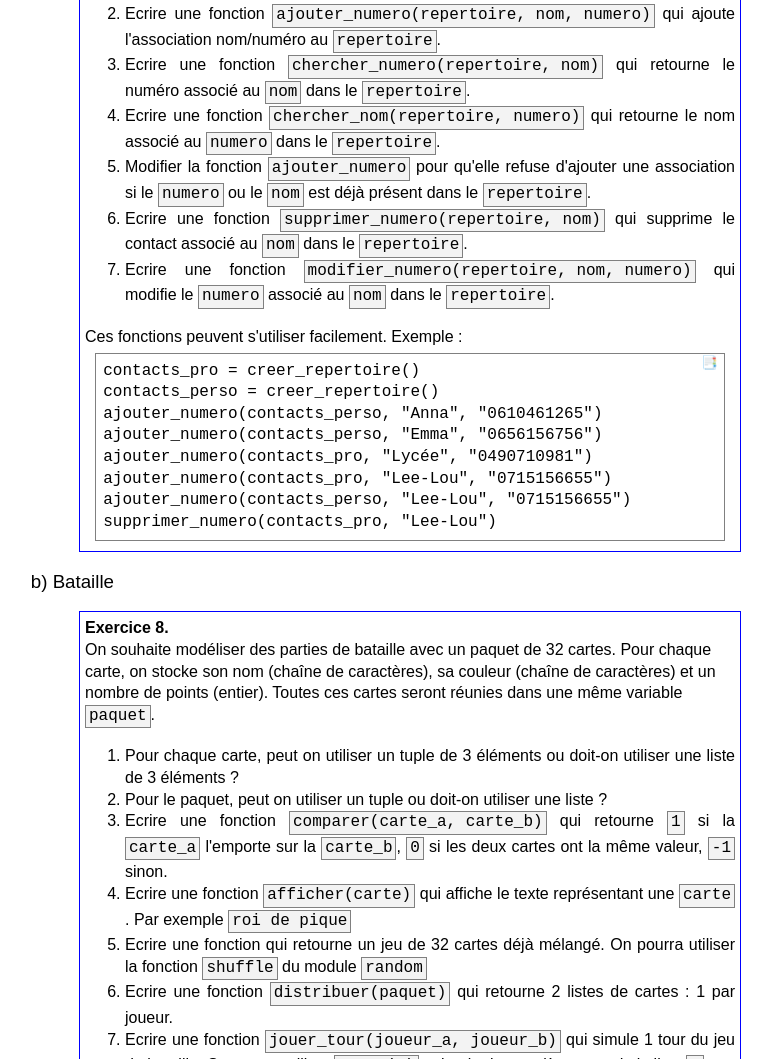
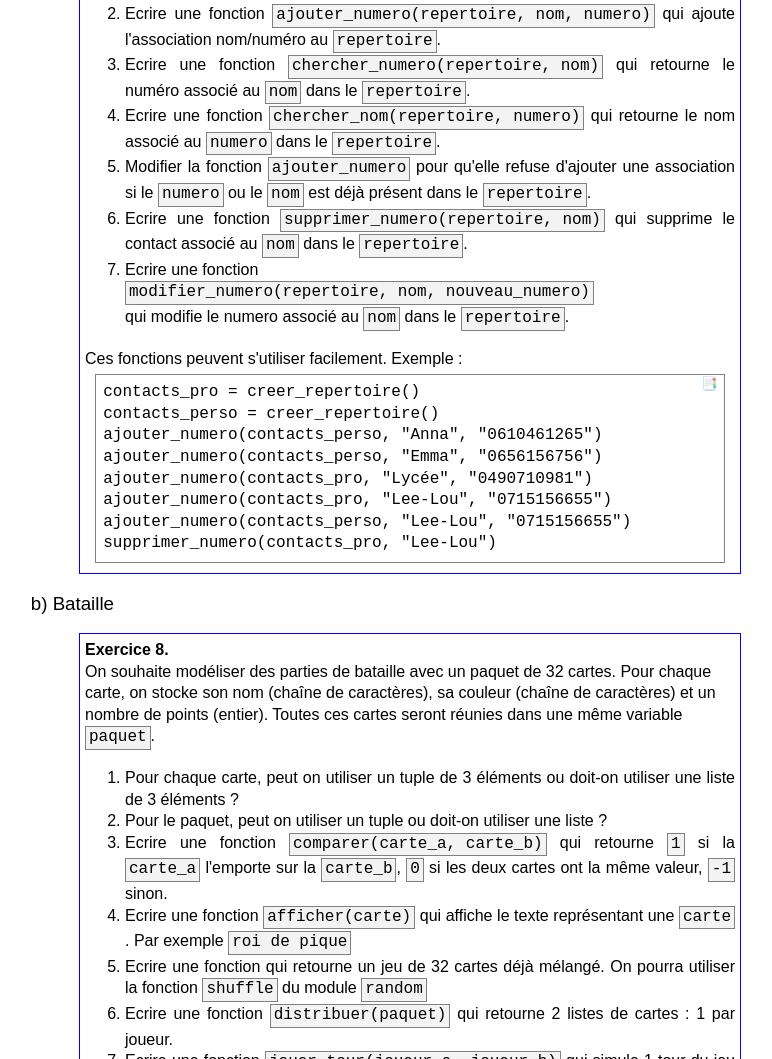
Before and after one commit to ProfGrudzien/decouvertePython, a plain HTML site: page Tuples.html in a window 1280 px wide. Shown: the part 3664-4723 px from the top of the page, without its empty margins (230-1002 px from the left). Drawn offline with Linux system fonts and the light colour scheme.

Commit message:
Add files via upload

```diff
--- a/Tuples.html
+++ b/Tuples.html
@@ -211,7 +211,7 @@
                     <li>Ecrire une fonction <mark class='code'>chercher_nom(repertoire, numero)</mark> qui retourne le nom associé au <mark class='code'>numero</mark> dans le <mark class='code'>repertoire</mark>.</li>
                     <li>Modifier la fonction <mark class='code'>ajouter_numero</mark> pour qu'elle refuse d'ajouter une association si le <mark class='code'>numero</mark> ou le <mark class='code'>nom</mark> est déjà présent dans le <mark class='code'>repertoire</mark>.</li>
                     <li>Ecrire une fonction <mark class='code'>supprimer_numero(repertoire, nom)</mark> qui supprime le contact associé au <mark class='code'>nom</mark> dans le <mark class='code'>repertoire</mark>.</li>
-                    <li>Ecrire une fonction <mark class='code'>modifier_numero(repertoire, nom, numero)</mark> qui modifie le <mark class="code">numero</mark> associé au <mark class='code'>nom</mark> dans le <mark class='code'>repertoire</mark>.</li>
+                    <li>Ecrire une fonction <br/><mark class='code'>modifier_numero(repertoire, nom, nouveau_numero)</mark><br/> qui modifie le numero associé au <mark class='code'>nom</mark> dans le <mark class='code'>repertoire</mark>.</li>
                 </ol>
                 Ces fonctions peuvent s'utiliser facilement. Exemple :
                 <div class="algo">
```
